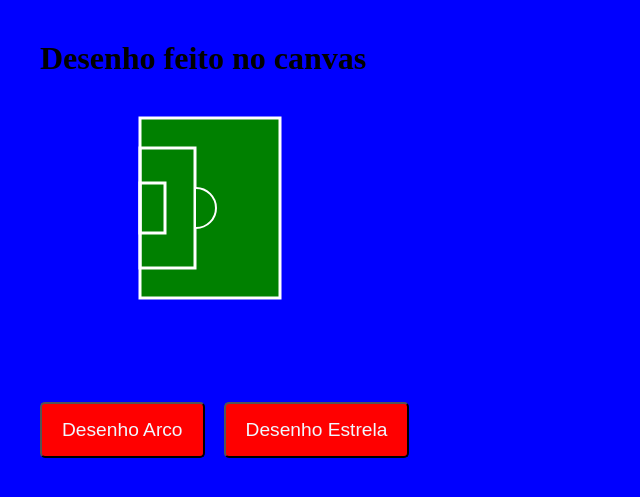
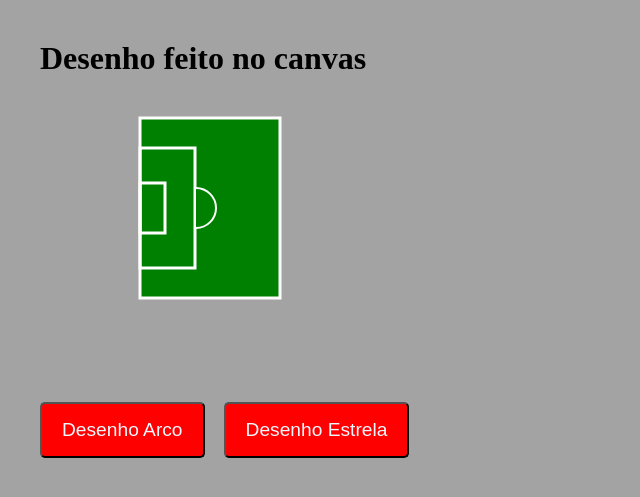
Before and after one commit to David-Santana98/Aprendizado, a PHP site: page / in a window 1280 px wide. Shown: the top 497 px of the page, without its empty margins (0-640 px from the left). Run offline with PHP 8.4, Linux system fonts and the light colour scheme.

Commit message:
alterações

```diff
--- a/style.css
+++ b/style.css
@@ -1,6 +1,6 @@
 body{
     margin: 40px;
-    background: blue;
+    background: #a3a3a3;
 }
 .botao {
     padding: 15px 20px;
```
